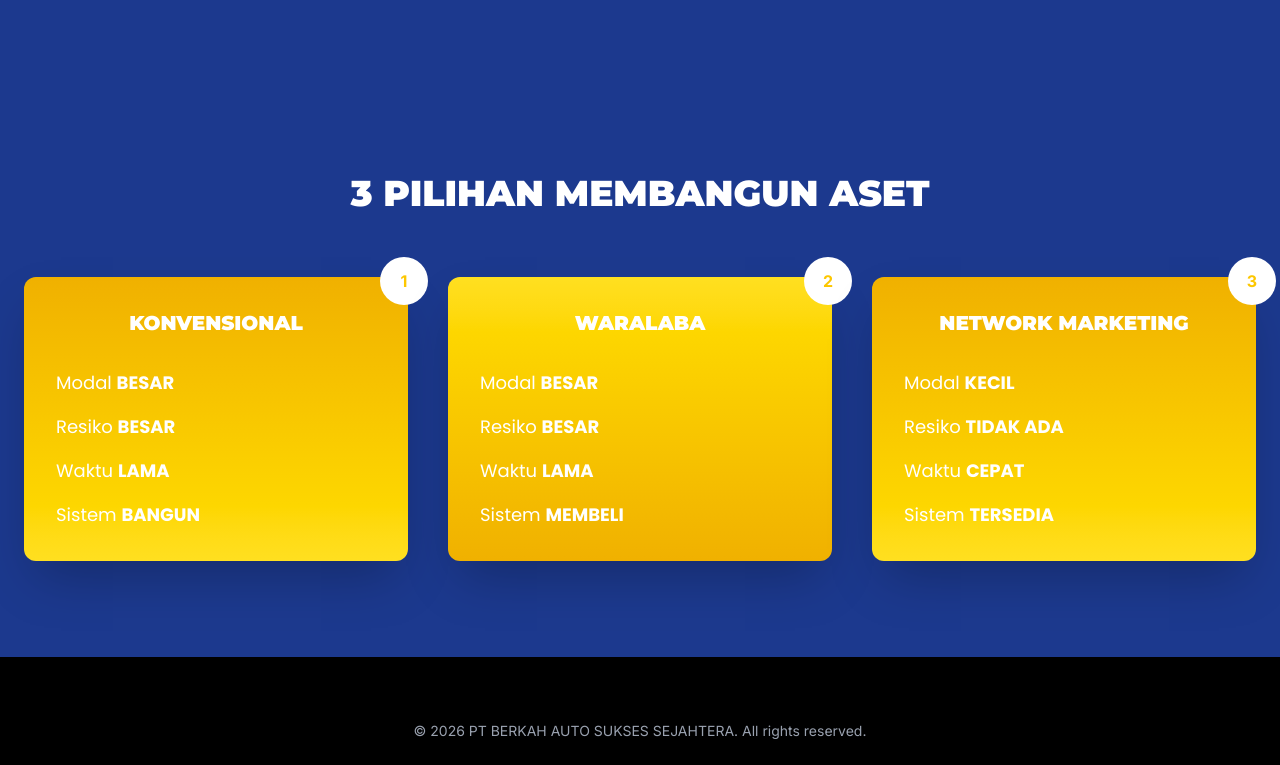
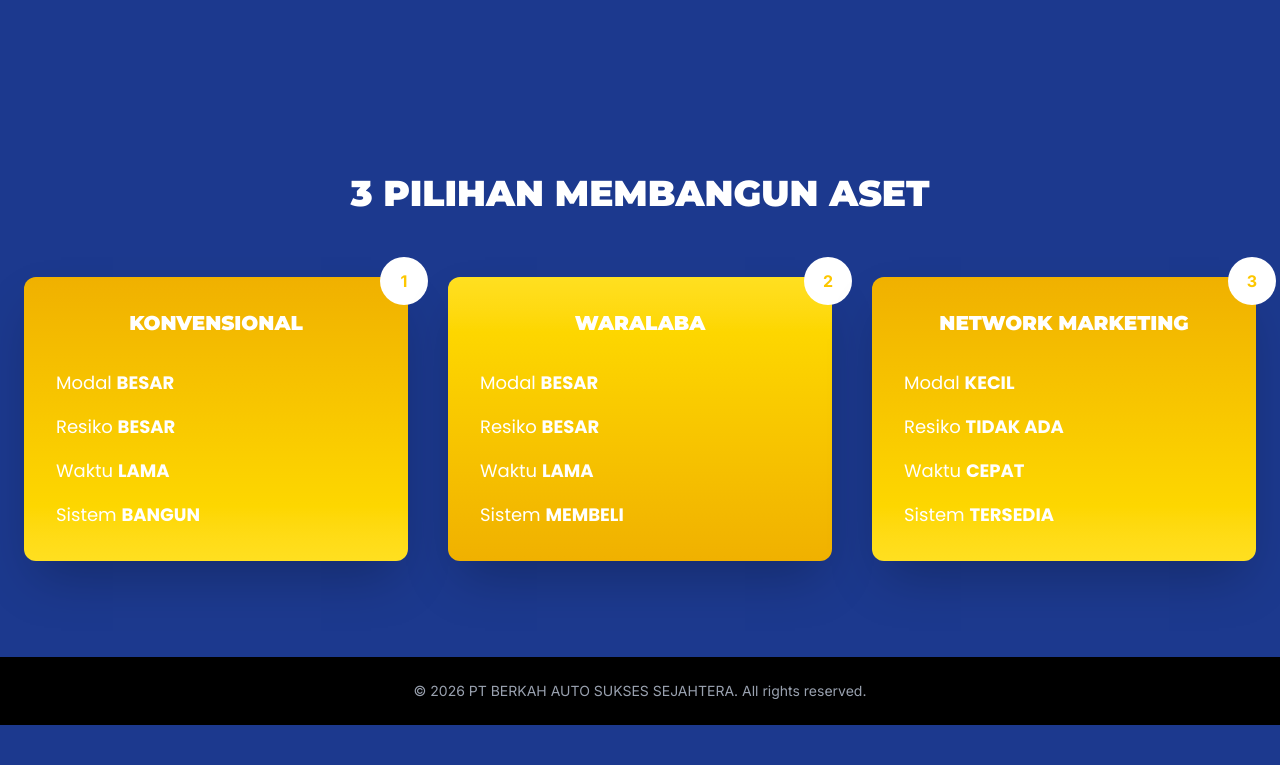
Before and after one commit to beni1106/autoSuk-bass, a website: page index.html in a window 1280 px wide. Shown: the part 2049-2814 px from the top of the page. After the commit the page ends 2774 px from the top, so only its background shows below. Drawn offline with Linux system fonts and the light colour scheme.

Commit message:
fix footer

```diff
--- a/footer.html
+++ b/footer.html
@@ -1,4 +1,4 @@
-<footer class="bg-black text-gray-300 pt-16 pb-6">
+<footer class="bg-black text-gray-300 py-6">
     <p class="text-center text-gray-400 text-sm">
         © 2026 PT BERKAH AUTO SUKSES SEJAHTERA. All rights reserved.
     </p>
```
Also changed, not shown: dist/output.css.
